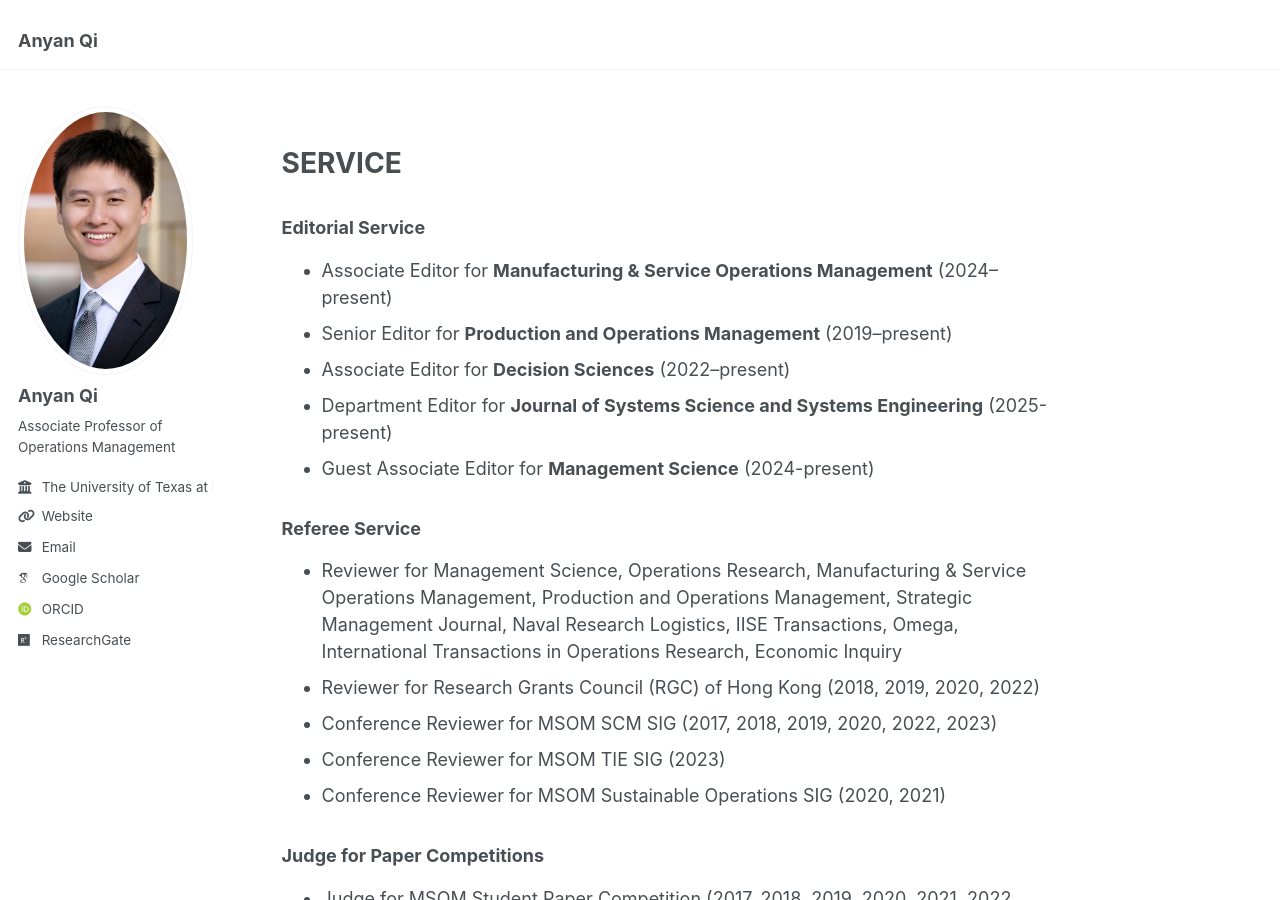
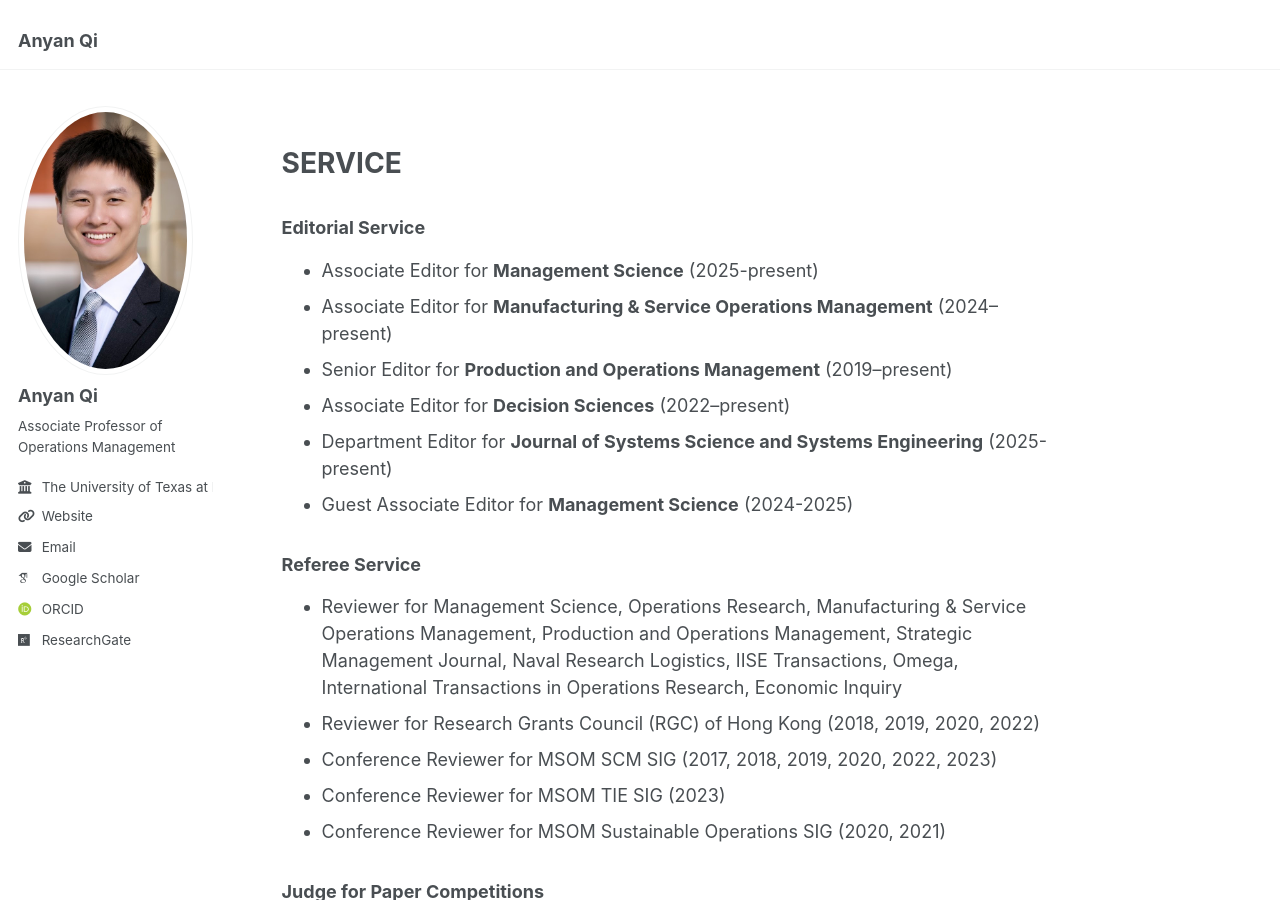
Before and after one commit to qi-anyan/qi-anyan.github.io, a Jekyll site: the page built from _pages/about.md, in a window 1280 px wide and 900 px high, scrolled down 5647 px. Built offline with Jekyll 4.4.1, drawn with Linux system fonts in a browser that asks for light colours; some web fonts are replaced.

Commit message:
Initial commit

```diff
--- a/_pages/about.md
+++ b/_pages/about.md
@@ -175,11 +175,12 @@ SERVICE
 
 ### Editorial Service
 
+- Associate Editor for **Management Science** (2025-present)
 - Associate Editor for **Manufacturing & Service Operations Management** (2024–present)
 - Senior Editor for **Production and Operations Management** (2019–present)
 - Associate Editor for **Decision Sciences** (2022–present)
 - Department Editor for **Journal of Systems Science and Systems Engineering** (2025-present)
-- Guest Associate Editor for **Management Science** (2024-present)
+- Guest Associate Editor for **Management Science** (2024-2025)
 
 
 ### Referee Service
```
